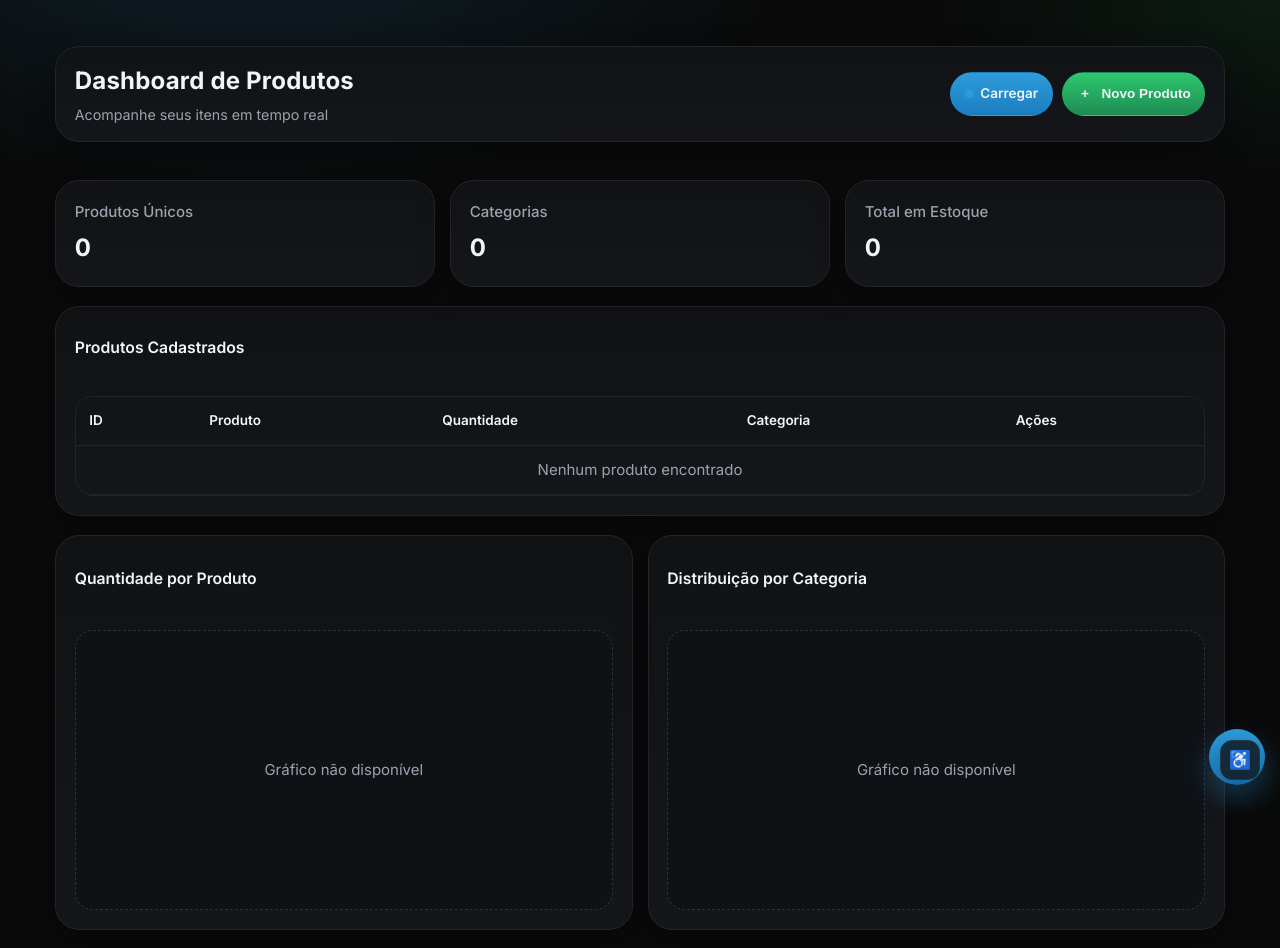
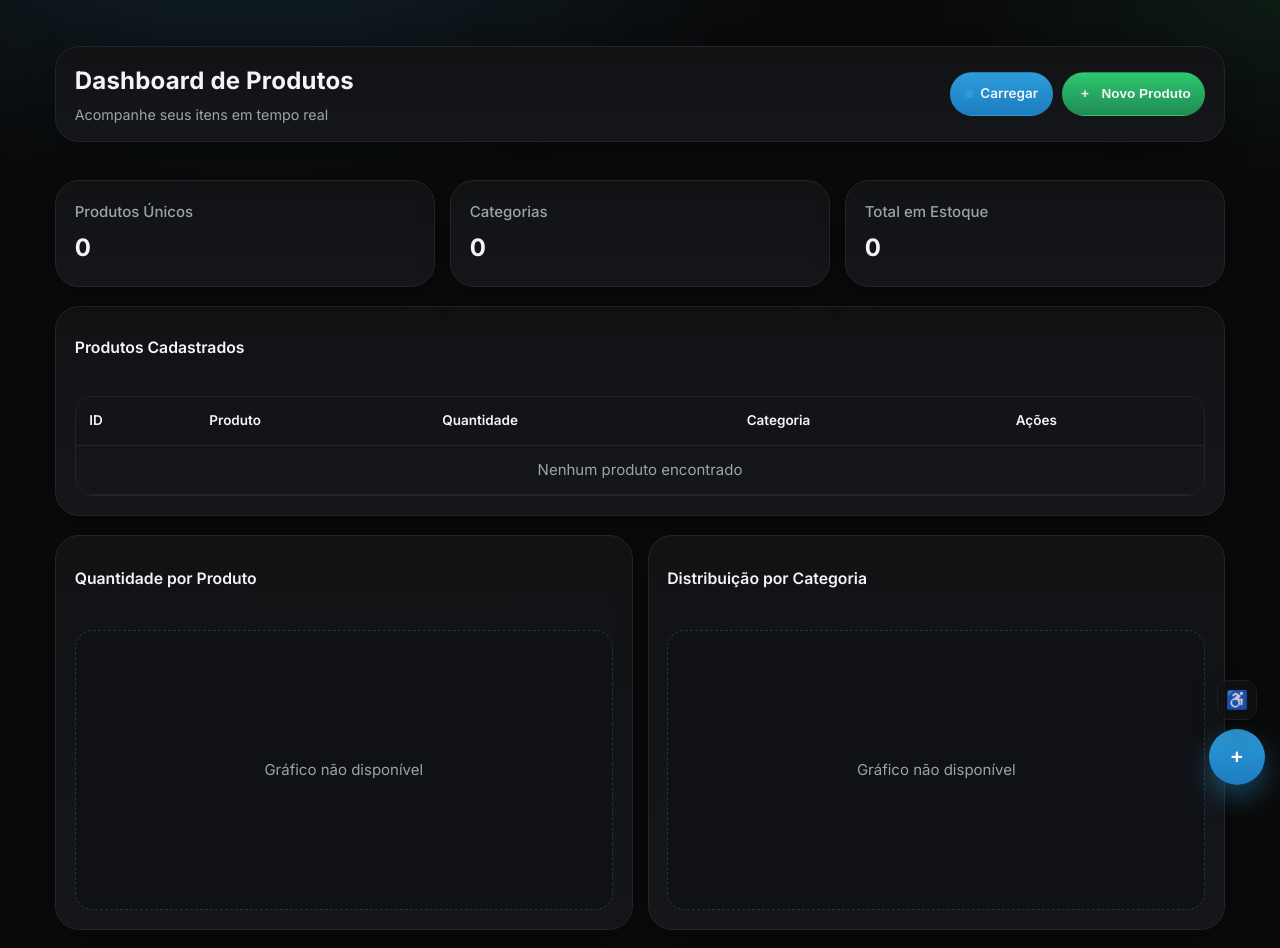
Before and after one commit to Muniz2000/Gest-o-de-vendas, a Flask app: page / in a window 1280 px wide. Run offline with Flask 3, Linux system fonts and the light colour scheme; data that the repository does not hold is empty.

Commit message:
Correcoes Layout

```diff
--- a/static/style.css
+++ b/static/style.css
@@ -100,8 +100,8 @@
 /* Updated Accessibility Toggle Button for improved UI/UX */
 .accessibility-toggle {
   position: fixed;
-  bottom: 20px;
-  right: 20px;
+  bottom: 80px;
+  right: 23px;
   background: var(--surface);
   border: 1px solid var(--line);
   border-radius: 12px;
```
